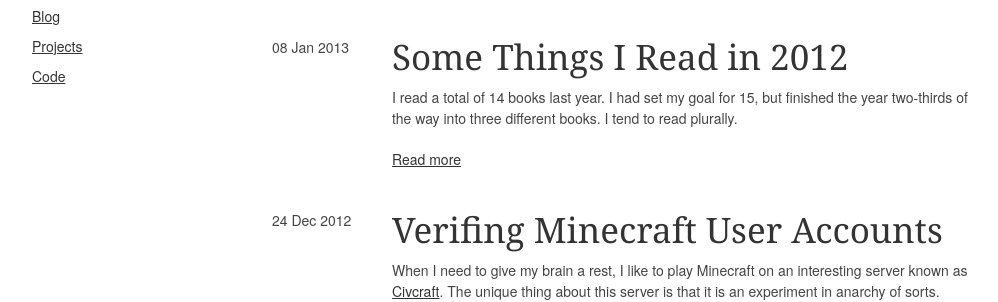
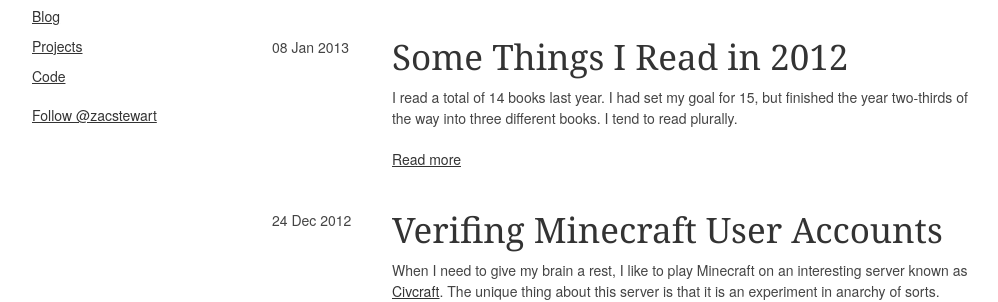
Before and after one commit to zacstewart/zacstewart.github.io, a Jekyll site: the page built from index.html, in a window 1280 px wide and 900 px high. Shown: the part 237-539 px from the top of the window, without its empty margins (138-1136 px from the left). Built offline with Jekyll 4.4.1, drawn with Linux system fonts in a browser that asks for light colours; some web fonts are replaced; comment, search, counter and statistics services are not loaded.

Commit message:
Move twitter button into sidebar

```diff
--- a/_layouts/default.html
+++ b/_layouts/default.html
@@ -39,18 +39,16 @@
             <li><a href="http://github.com/zacstewart">Code</a></li>
           </ul>
         </nav>
-      </div>
-      <div class="twelve columns offset-by-one">
-        {{ content }}
-      </div>
-      <footer class="page-footer">
         <a href="http://twitter.com/zacstewart"
           class="twitter-follow-button"
           data-button="grey"
           data-text-color="#f8f8f8"
           data-link-color="#cf6a4c"
           data-show-count="false">Follow @zacstewart</a>
-      </footer>
+      </div>
+      <div class="twelve columns offset-by-one">
+        {{ content }}
+      </div>
     </div>
   </body>
 </html>
```
